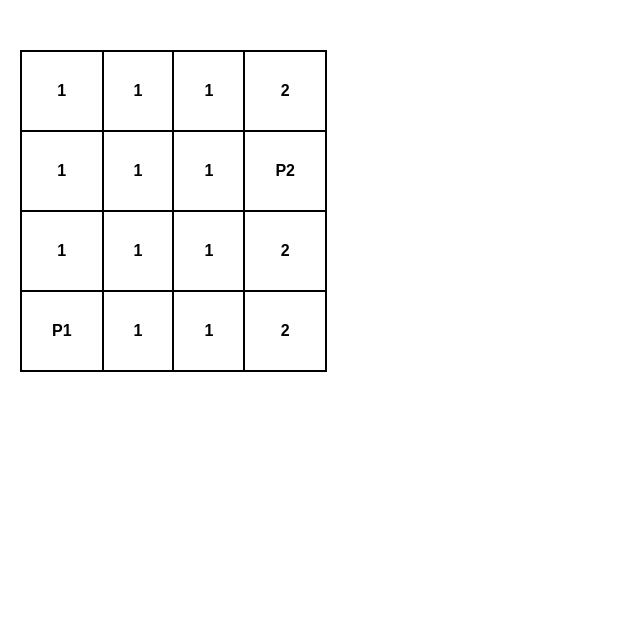
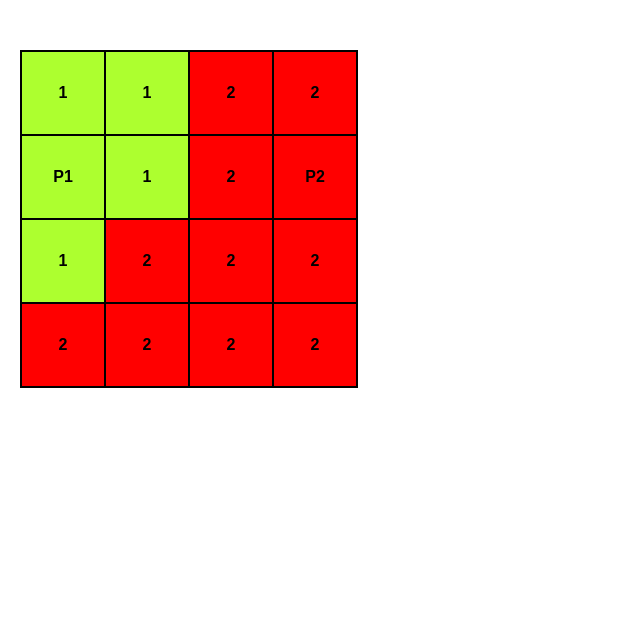
Before and after one commit to YRNEHENRY/AI_Project, a Flask app: page /game/ in a window 1280 px wide. Shown: the part 55-682 px from the top of the page, without its empty margins (0-640 px from the left). Run offline with Flask 2, Linux system fonts and the light colour scheme; lists and menus that the app fills with data are empty; parts of the project's set-up code (start-up, migrations or seed data) failed here and were passed over.

Commit message:
update css table

```diff
--- a/game_app/static/jsBase.js
+++ b/game_app/static/jsBase.js
@@ -31,7 +31,6 @@ function playGame(){
                         turnGame()
                 else{
                         refreshGrid()
-                        alert("Partie finie")
                 }
         }
 )}
--- a/game_app/static/styleDark.css
+++ b/game_app/static/styleDark.css
@@ -20,8 +20,9 @@ table{
 
 
 th{
-    padding: 30px;
-    border: solid 2px white;
+    min-width: 80px;
+    border: solid 2px;
+    height: 80px;
 }
 
 nav, footer{
--- a/game_app/static/styleWhite.css
+++ b/game_app/static/styleWhite.css
@@ -9,8 +9,17 @@ table{
 }
 
 th{
-    padding: 30px;
+    min-width: 80px;
     border: solid 2px;
+    height: 80px;
+}
+
+.player1{
+    background-color: greenyellow;
+}
+
+.player2{
+    background-color: red;
 }
 
 
@@ -92,7 +101,7 @@ body{
 }
 
 .movable{
-    background-color: aqua;
+    background-color: aquamarine;
 }
 
 
--- a/game_app/views.py
+++ b/game_app/views.py
@@ -8,7 +8,8 @@ from game_app.models import AIs, Boards, Humans
 app = Flask(__name__)
 app.config.from_object('config')
 size = 4
-player = Humans("password1", "email1", "player1", "human_player1")
+player1 = Humans("password1", "email1", "player1", "human_player1")
+player2 = Humans("password1", "email1", "player1", "human_player1")
 ai = AIs()
 board = Boards(size, ai, ai)
 ai.set_board(board)
```
